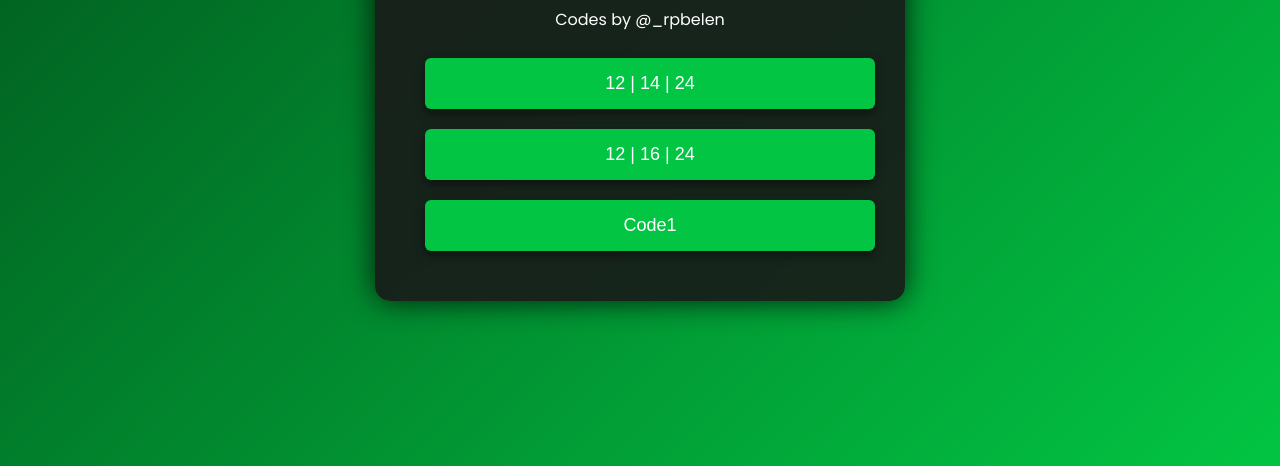
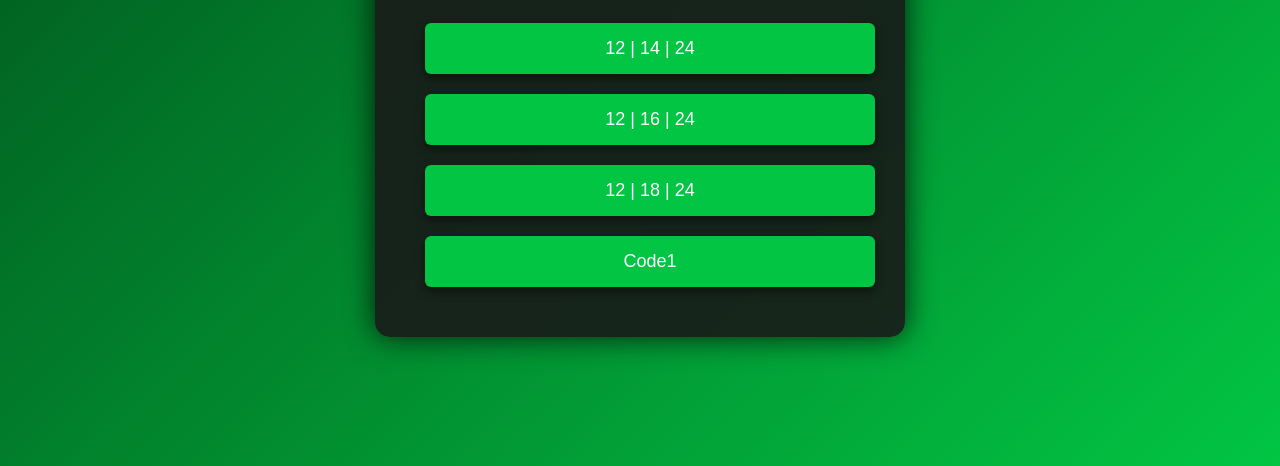
Before and after one commit to Zenupi/Zenupi.github.io, a plain HTML site: page index.html in a window 1280 px wide. Shown: the part 334-800 px from the top of the page. Drawn offline with Linux system fonts and the light colour scheme.

Commit message:
Update index.html

```diff
--- a/index.html
+++ b/index.html
@@ -22,12 +22,15 @@
                 <span>12 | 16 | 24</span>
             </button>
             </a>
+            <a href="https://zenupi.github.io/Stack.github.io/" target="_blank">
+            <button class="button">
+                <span>12 | 18 | 24</span>
+            </button>
+            </a>
             <a href="" target="">
             <button class="button">
                 <span>Code1</span>
             </button>
-            </a>
-            </a>
         </div>
     </body>
 </html>
```
